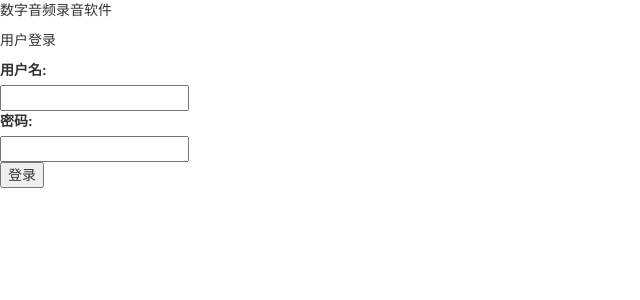
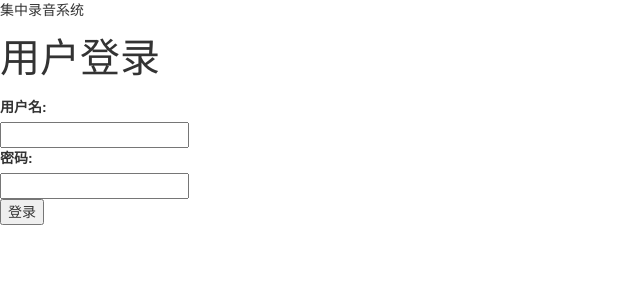
Before and after one commit to jessicaqian/audio, a Django app: page / in a window 1280 px wide. Shown: the top 300 px of the page, without its empty margins (0-640 px from the left). Run offline with Django 3.2, Linux system fonts and the light colour scheme; parts of the project's set-up code (start-up, migrations or seed data) failed here and were passed over; some libraries are stand-ins or nearby versions.

Commit message:
2022/10/2对登录页面的部分字体进行了修改

```diff
--- a/templates/admin/login.html
+++ b/templates/admin/login.html
@@ -15,11 +15,11 @@
     <div class="logo"></div>
     <div class="middle">
         <div ID="appName">
-            <p>数字音频录音软件</p>
+            <p>集中录音系统</p>
 
         </div>
         <div ID="title">
-            <p>用户登录</p>
+            <p style="font-family: 'Manjari Bold';font-size: 40px">用户登录</p>
 
         </div>
         <form method="post">
```
